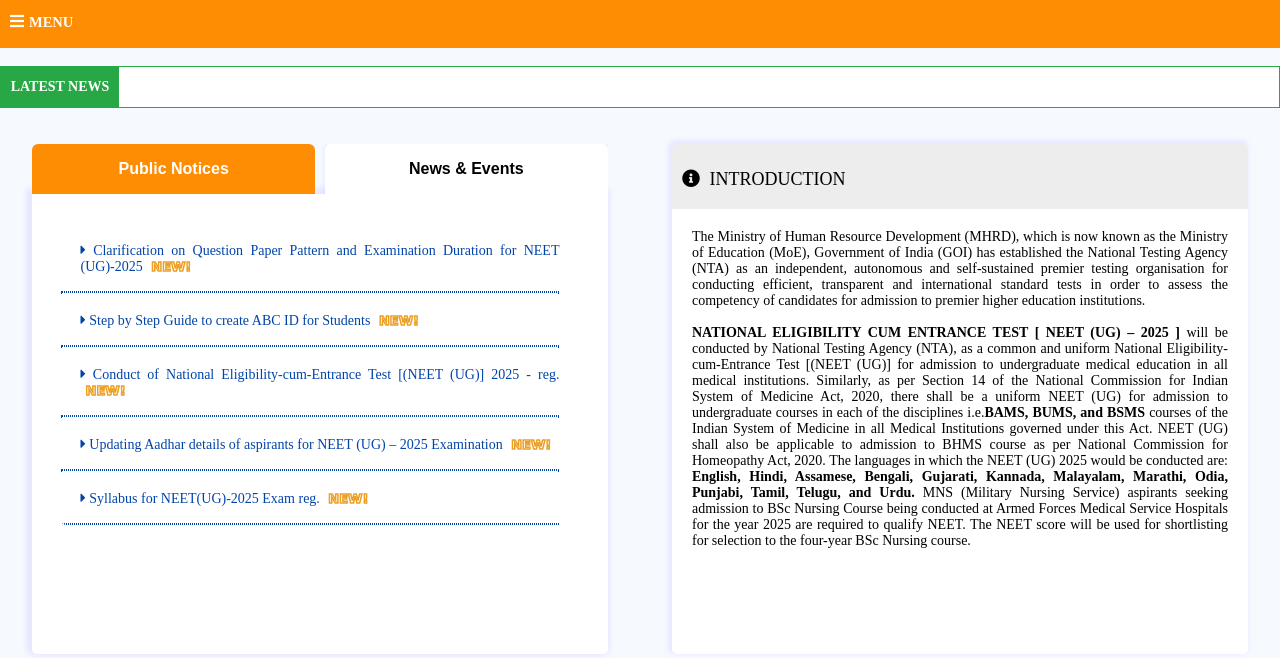
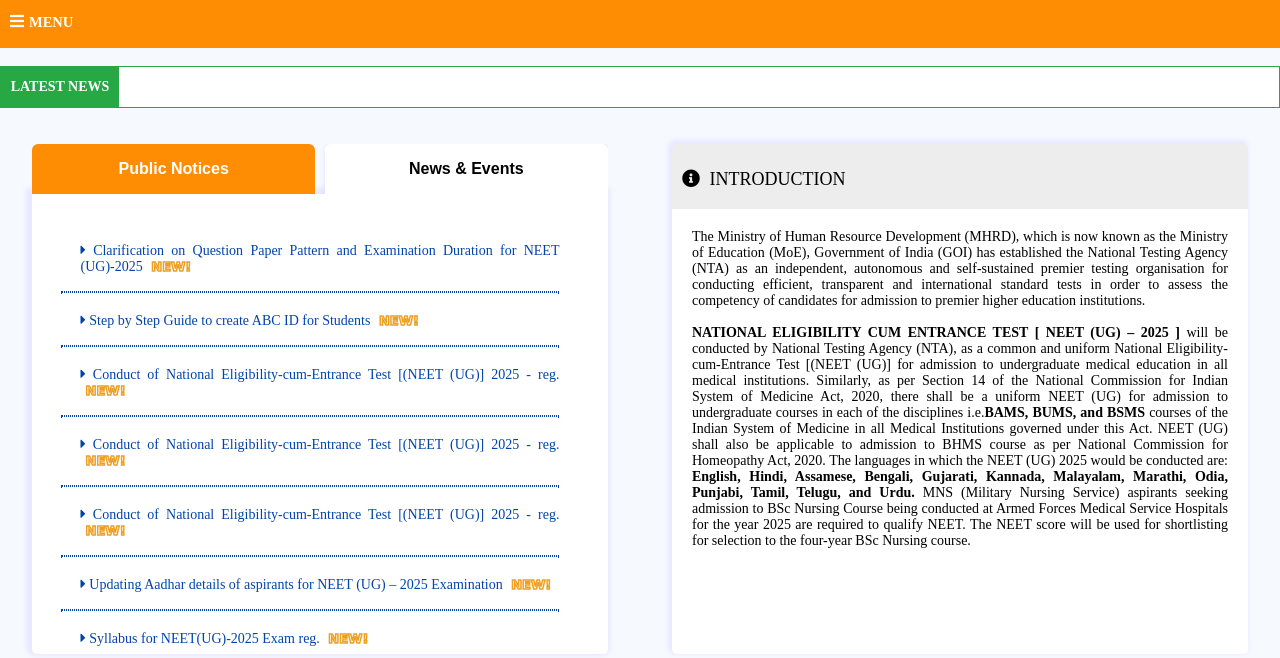
Before and after one commit to 7988Kunal/NEET-UG-, a plain HTML site: page index.html in a window 1280 px wide. Shown: the part 142-800 px from the top of the page. Drawn offline with nearby package versions, Linux system fonts and the light colour scheme.

Commit message:
Update index.html

```diff
--- a/index.html
+++ b/index.html
@@ -153,7 +153,21 @@
            <div class="dotted"></div>
             <p id="god">
               <i class="fas fa-caret-right"></i>
-              <a href="#">Conduct of National Eligibility-cum-Entrance Test [(NEET (UG)] 2025 - reg. </a>
+              <a href="https://cdnbbsr.s3waas.gov.in/s37bc1ec1d9c3426357e69acd5bf320061/uploads/2025/01/2025012456.pdf">Conduct of National Eligibility-cum-Entrance Test [(NEET (UG)] 2025 - reg. </a>
+              <b id="new">NEW!</b>
+           </p>
+           <br>
+           <div class="dotted"></div>
+            <p id="god">
+              <i class="fas fa-caret-right"></i>
+              <a href="https://cdnbbsr.s3waas.gov.in/s37bc1ec1d9c3426357e69acd5bf320061/uploads/2025/01/2025011718.pdf">Conduct of National Eligibility-cum-Entrance Test [(NEET (UG)] 2025 - reg. </a>
+              <b id="new">NEW!</b>
+           </p>
+           <br>
+           <div class="dotted"></div>
+            <p id="god">
+              <i class="fas fa-caret-right"></i>
+              <a href="https://cdnbbsr.s3waas.gov.in/s37bc1ec1d9c3426357e69acd5bf320061/uploads/2025/01/2025011678.pdf">Conduct of National Eligibility-cum-Entrance Test [(NEET (UG)] 2025 - reg. </a>
               <b id="new">NEW!</b>
            </p>
            <br>
```
